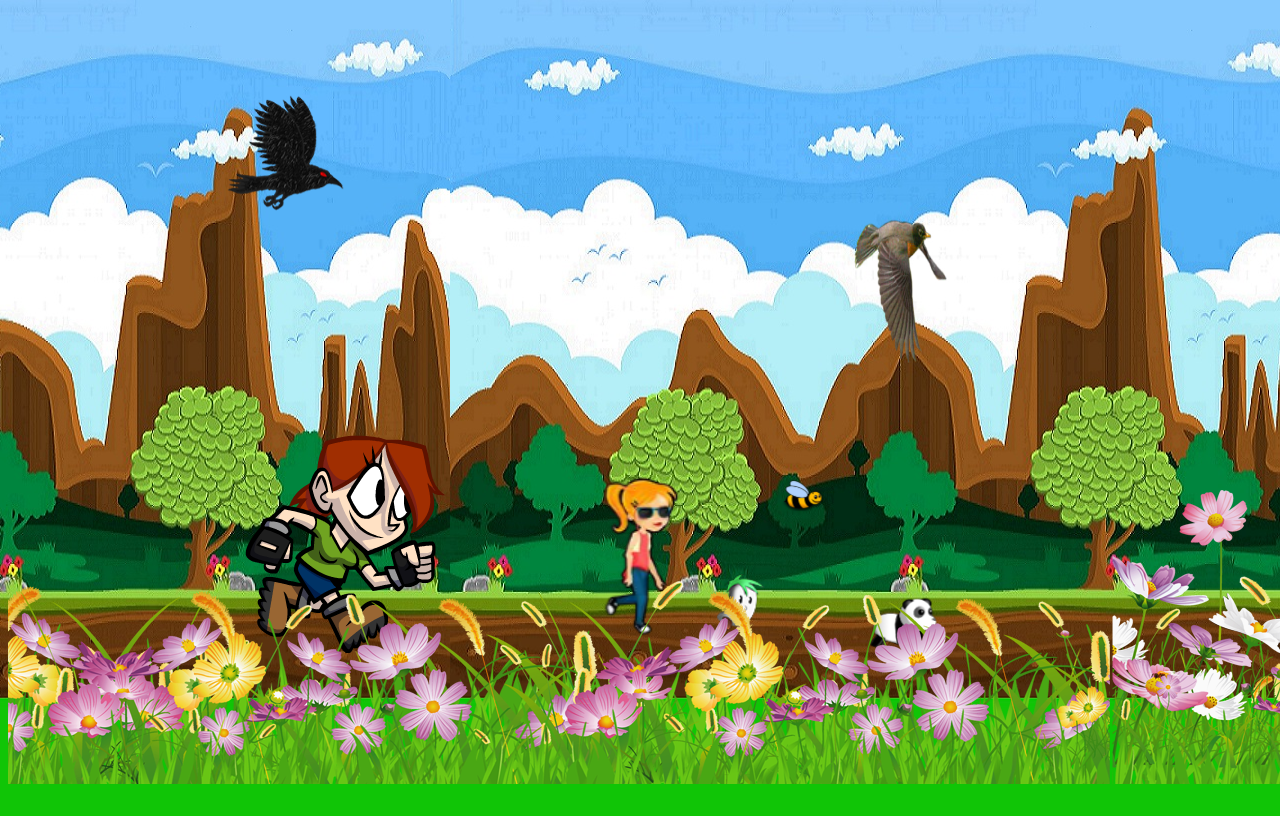
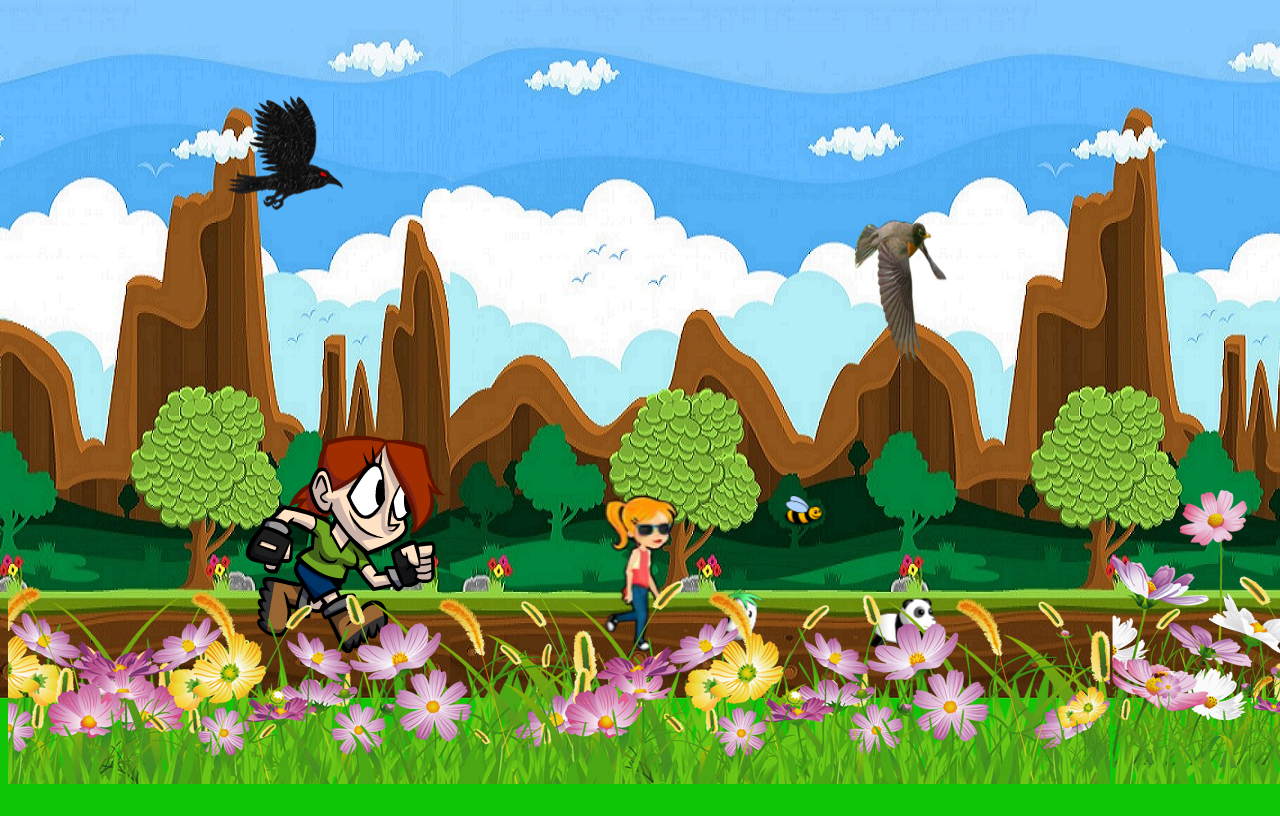
Before and after one commit to zakiaafrin/Css-Animation, a plain HTML site: page index.html in a window 1280 px wide. Drawn offline with Linux system fonts and the light colour scheme.

Commit message:
first commit

```diff
--- a/index.html
+++ b/index.html
@@ -8,7 +8,7 @@
     <title>Tony</title>
     <style>
         body {
-            background: url('./background5.jpg') 0 0 repeat-x;
+            background: url('./img/background1.jpg') 0 0 repeat-x;
             height: 100vh;
             background-size: 900px 100%;
             animation: background 10s linear infinite;
@@ -22,12 +22,12 @@
                 background-position: -900px 0;
             }
         }
-        .back1 {
+        .background2 {
             position: fixed;
             top: 424px;
             bottom: 0;
             margin: auto;
-            background: url('./back2.png') 0 0 repeat;
+            background: url('./img/background2.png') 0 0 repeat;
             width: 2208px;
             height: 343px;
             animation: back 10s linear infinite;
@@ -43,14 +43,14 @@
             }
         }
 
-        .tony {
+        .mony {
             position: fixed;
             top: 250px;
             right: 600px;
             bottom: 0;
             left: 0;
             margin: auto;
-            background: url('./tony.png') 0 0 no-repeat;
+            background: url('./img/mony.png') 0 0 no-repeat;
             width: 256px;
             height: 256px;
             animation: walk 1s steps(6) infinite;
@@ -72,7 +72,7 @@
             bottom: 0;
             left: -700px;
             margin: auto;
-            background: url('./crow.png') 0 0 no-repeat;
+            background: url('./img/crow.png') 0 0 no-repeat;
             width: 207.222222222222px;
             height: 207.6666666666667px;
             animation: fly 1s steps(9) infinite;
@@ -90,12 +90,12 @@
 
         .bee {
             position: fixed;
-            top: -40px;
+            top: -10px;
             right: -323px;
             bottom: -230px;
             left: 0;
             margin: auto;
-            background: url('./bee.png') 0 0 no-repeat;
+            background: url('./img/bee.png') 0 0 no-repeat;
             width: 180px;
             height: 123px;
             animation: beefly 0.1s steps(3) infinite;
@@ -114,12 +114,12 @@
         .girl {
 
             position: fixed;
-            top: 66px;
+            top: 100px;
             right: 0;
             bottom: -230px;
             left: 0;
             margin: auto;
-            background: url(./girl.png) 0 0 no-repeat;
+            background: url('./img/girl.png') 0 0 no-repeat;
             width: 95.71px;
             height: 130.33px;
             animation: girlwalk 0.6s steps(7) infinite;
@@ -137,12 +137,12 @@
 
         .casper {
             position: fixed;
-            top: 178px;
+            top: 205px;
             right: -200px;
             bottom: -230px;
             left: 0;
             margin: auto;
-            background: url('./casper.png') 0 0 no-repeat;
+            background: url('./img/casper.png') 0 0 no-repeat;
             width: 50px;
             height: 50px;
             animation: casperwalk 0.4s steps(4) infinite;
@@ -165,7 +165,7 @@
             bottom: -230px;
             left: 0;
             margin: auto;
-            background: url('./bird2.png') 0 0 no-repeat;
+            background: url('./img/bird.png') 0 0 no-repeat;
             width: 240px;
             height: 314px;
             animation: birdfly 1s steps(4) infinite;
@@ -188,7 +188,7 @@
             bottom: -230px;
             left: 0;
             margin: auto;
-            background: url('./panda.png') 0 0 no-repeat;
+            background: url('./img/panda.png') 0 0 no-repeat;
             width: 177.777777778px;
             height: 149px;
             animation: pandawalk 0.8s steps(9) infinite;
@@ -207,14 +207,14 @@
 </head>
 
 <body>
-    <div class="tony"></div>
+    <div class="mony"></div>
     <div class="crow"></div>
     <div class="bee"></div>
     <div class="girl"></div>
     <div class="casper"></div>
     <div class="bird"></div>
     <div class="panda"></div>
-    <div class="back1"></div>
+    <div class="background2"></div>
 </body>
 
 </html>
```
Also changed, not shown: img/background1.jpg (renamed from background5.jpg), img/background2.png (renamed from back2.png), img/bee.png (renamed from bee.png), img/bird.png (renamed from bird2.png), img/casper.png (renamed from casper.png), img/crow.png (renamed from crow.png), img/girl.png (renamed from girl.png), img/mony.png (renamed from tony.png), img/panda.png (renamed from panda.png).
